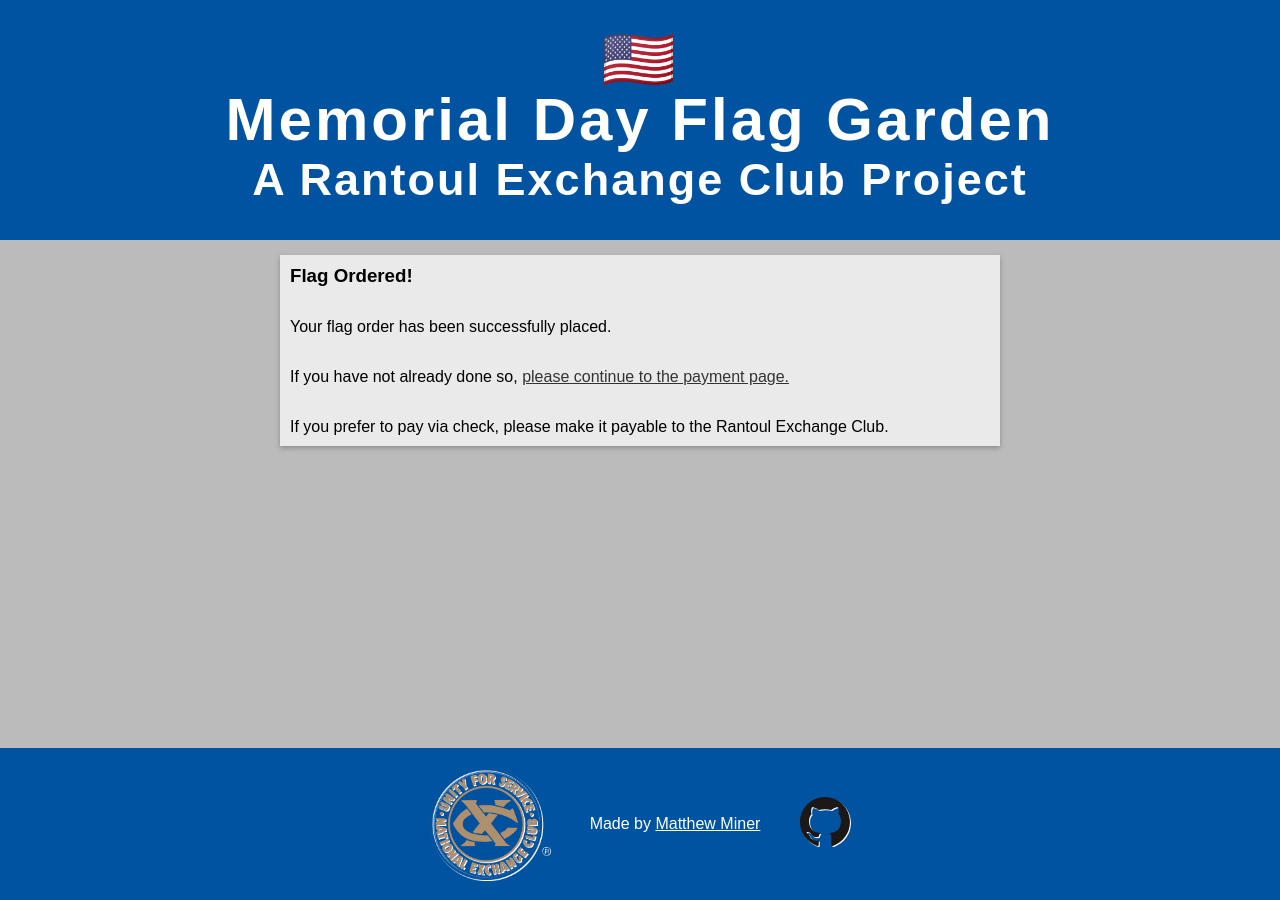
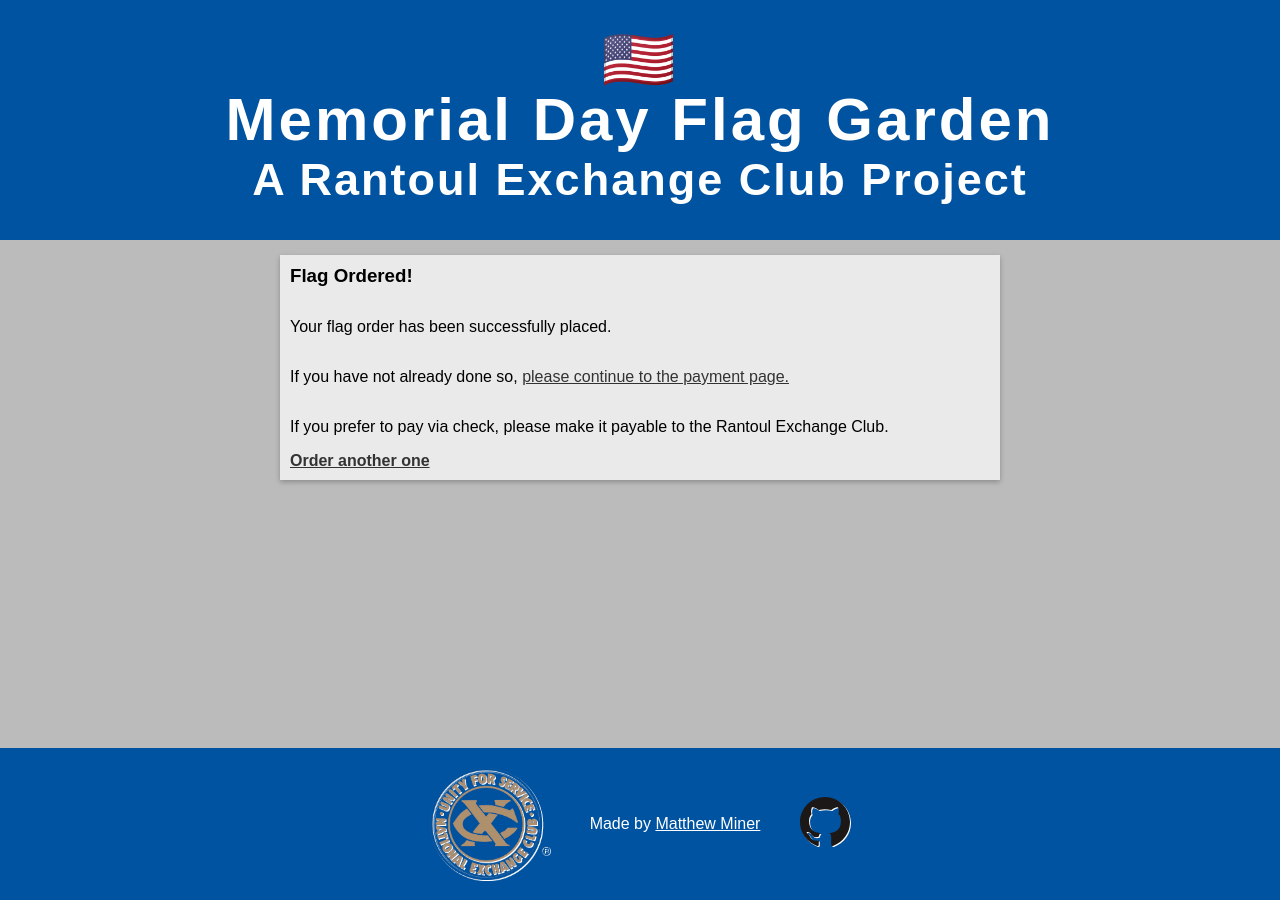
Before and after one commit to mminer237/rantoul-exchange-club-flag-garden, a Jekyll site: the page built from _pages/success.html, in a window 1280 px wide. Built offline with Jekyll 4.4.1, drawn with Linux system fonts in a browser that asks for light colours.

Commit message:
Add link to order another

```diff
--- a/_pages/success.html
+++ b/_pages/success.html
@@ -9,4 +9,5 @@
 	<p>Your flag order has been successfully placed.</p>
 	<p>If you have not already done so, <a href="https://buy.stripe.com/8wM15D0jy49V5qM000">please continue to the payment page.</a></p>
 	<p>If you prefer to pay via check, please make it payable to the Rantoul Exchange Club.</p>
+	<strong><p><a href="/">Order another one</a></p></strong>
 </section>
```
